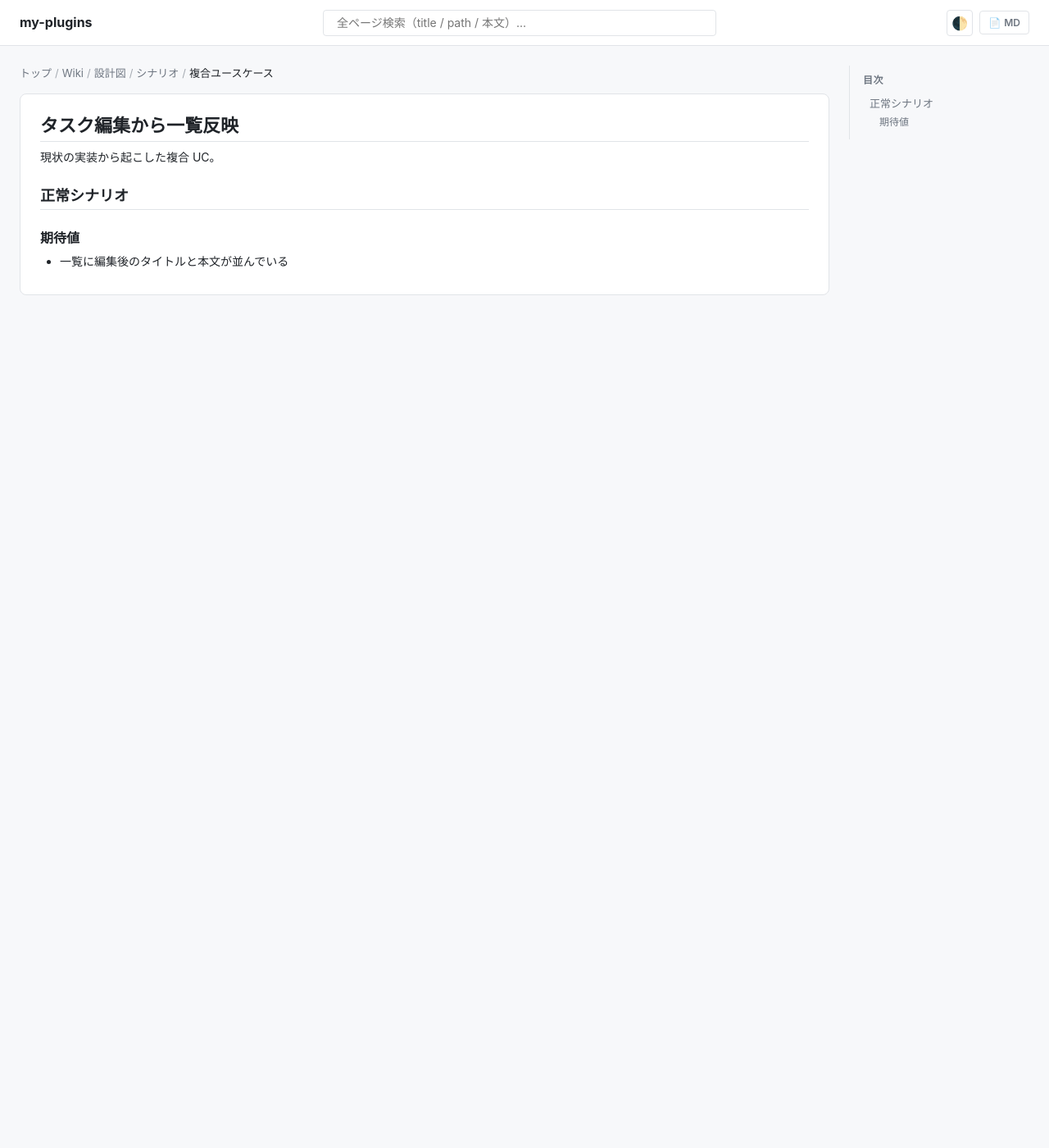
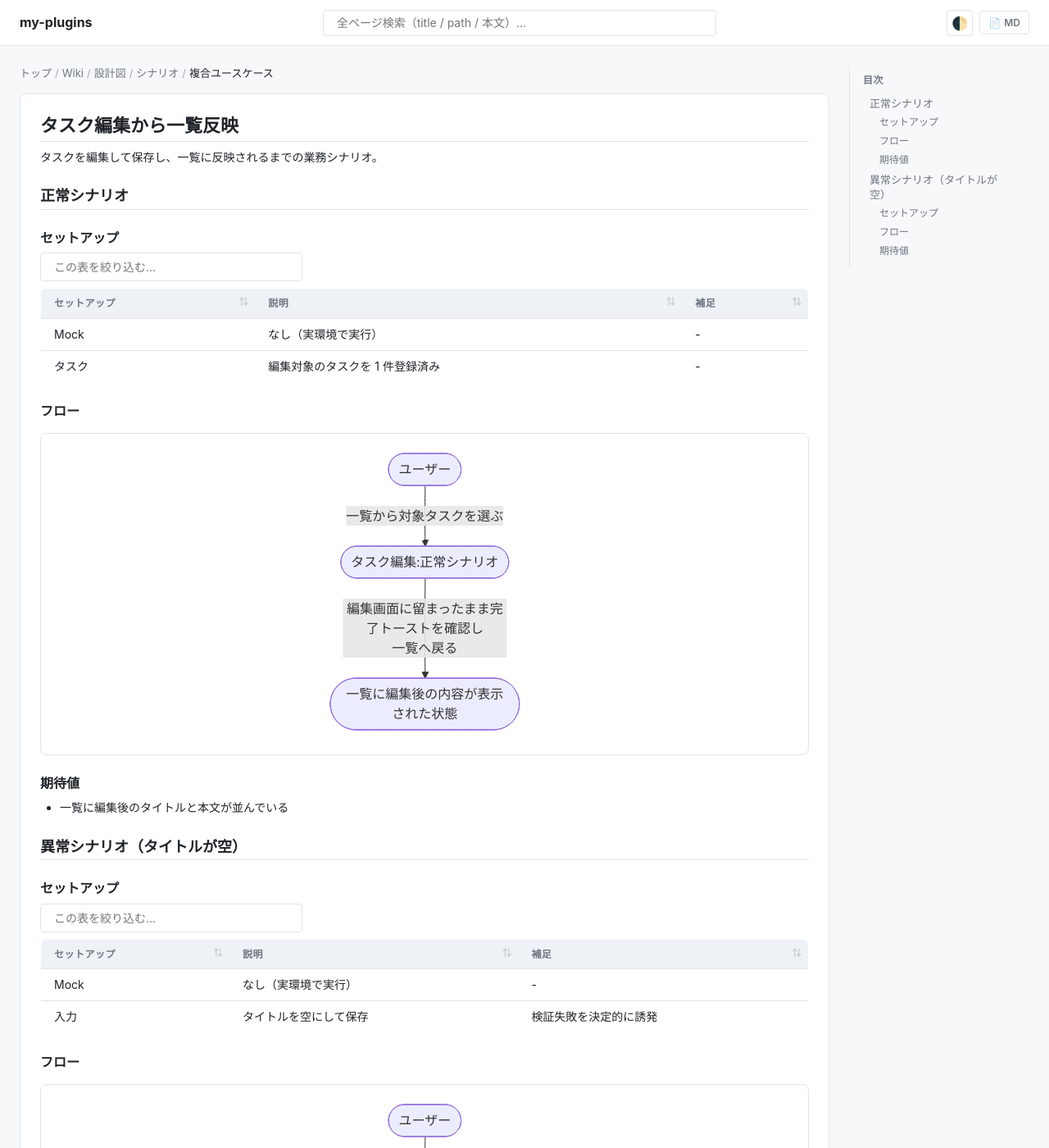
Before and after one commit to shuhei1101/ai-monitor-e2e, a Jekyll site: the page built from docs/wiki/設計図/シナリオ/複合ユースケース/タスク編集から一覧反映.md, in a window 1280 px wide and 1400 px high. Shown: the whole window at 82% size. Built offline with Jekyll 4.4.1, drawn with Linux system fonts in a browser that asks for light colours; our own code applies the rules of GitHub Pages for plain Markdown files; some of the changed text lies outside the part shown.

Commit message:
docs: 保存後は編集画面に留まる決定を複合UCシナリオへ反映

````diff
--- a/docs/wiki/設計図/シナリオ/複合ユースケース/タスク編集から一覧反映.md
+++ b/docs/wiki/設計図/シナリオ/複合ユースケース/タスク編集から一覧反映.md
@@ -1,9 +1,53 @@
+---
+template_version: 1.0.0
+---
+
 # タスク編集から一覧反映
 
-現状の実装から起こした複合 UC。
+タスクを編集して保存し、一覧に反映されるまでの業務シナリオ。
 
 ## 正常シナリオ
+
+### セットアップ
+
+| セットアップ | 説明 | 補足 |
+| --- | --- | --- |
+| Mock | なし（実環境で実行） | - |
+| タスク | 編集対象のタスクを 1 件登録済み | - |
+
+### フロー
+
+```mermaid
+flowchart TD
+  U0([ユーザー]) -->|一覧から対象タスクを選ぶ| UC1([タスク編集:正常シナリオ])
+  UC1 -->|編集画面に留まったまま完了トーストを確認し<br>一覧へ戻る| DONE([一覧に編集後の内容が表示された状態])
+
+  click UC1 "../単一ユースケース/タスク編集.md#正常シナリオ"
+```
 
 ### 期待値
 
 - 一覧に編集後のタイトルと本文が並んでいる
+
+## 異常シナリオ（タイトルが空）
+
+### セットアップ
+
+| セットアップ | 説明 | 補足 |
+| --- | --- | --- |
+| Mock | なし（実環境で実行） | - |
+| 入力 | タイトルを空にして保存 | 検証失敗を決定的に誘発 |
+
+### フロー
+
+```mermaid
+flowchart TD
+  U0([ユーザー]) -->|タイトルを空にして保存| UC1([タスク編集:異常シナリオ<br>（タイトルが空）])
+  UC1 -->|保存されないまま編集画面に留まり<br>一覧へ戻る| DONE([一覧が編集前のままの状態])
+
+  click UC1 "../単一ユースケース/タスク編集.md#異常シナリオタイトルが空"
+```
+
+### 期待値
+
+- 一覧が編集前の内容のまま変わっていない
````
